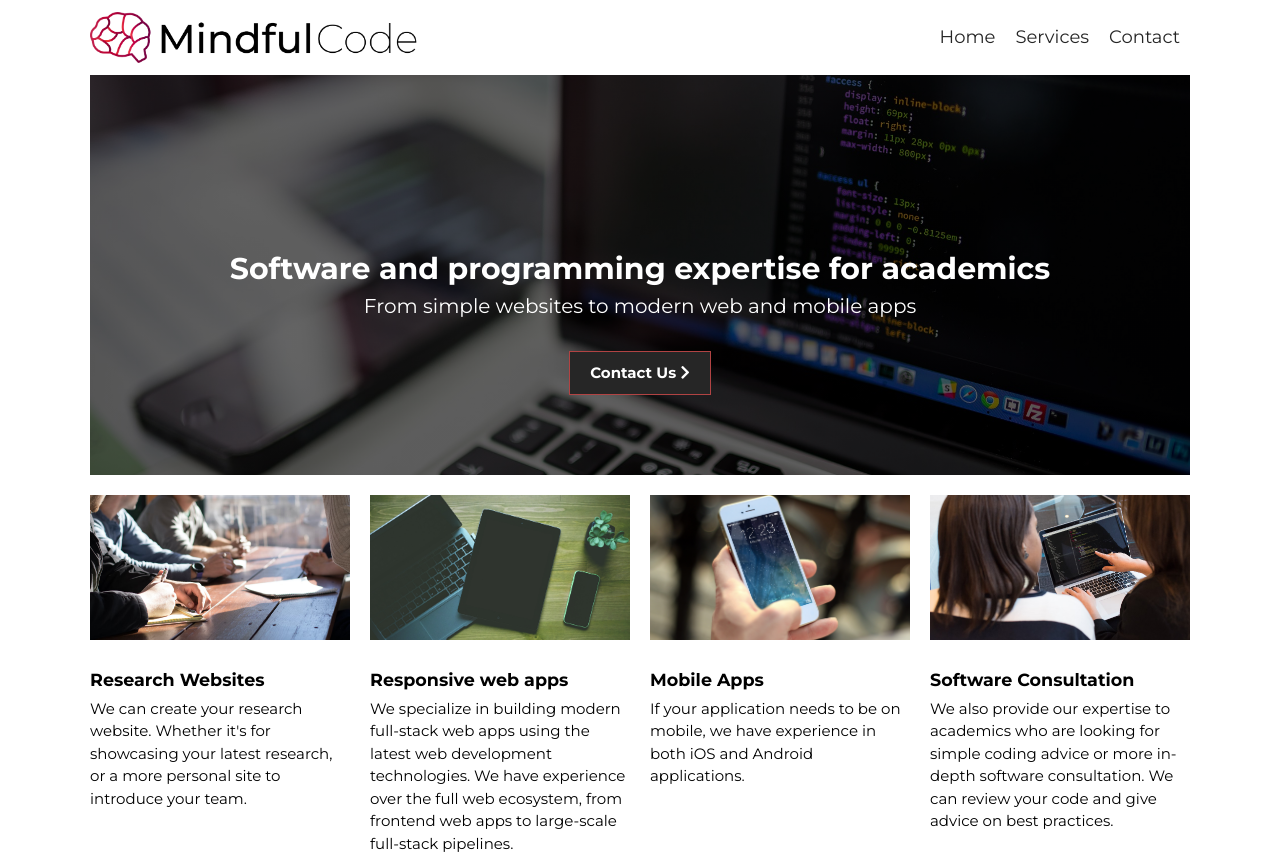
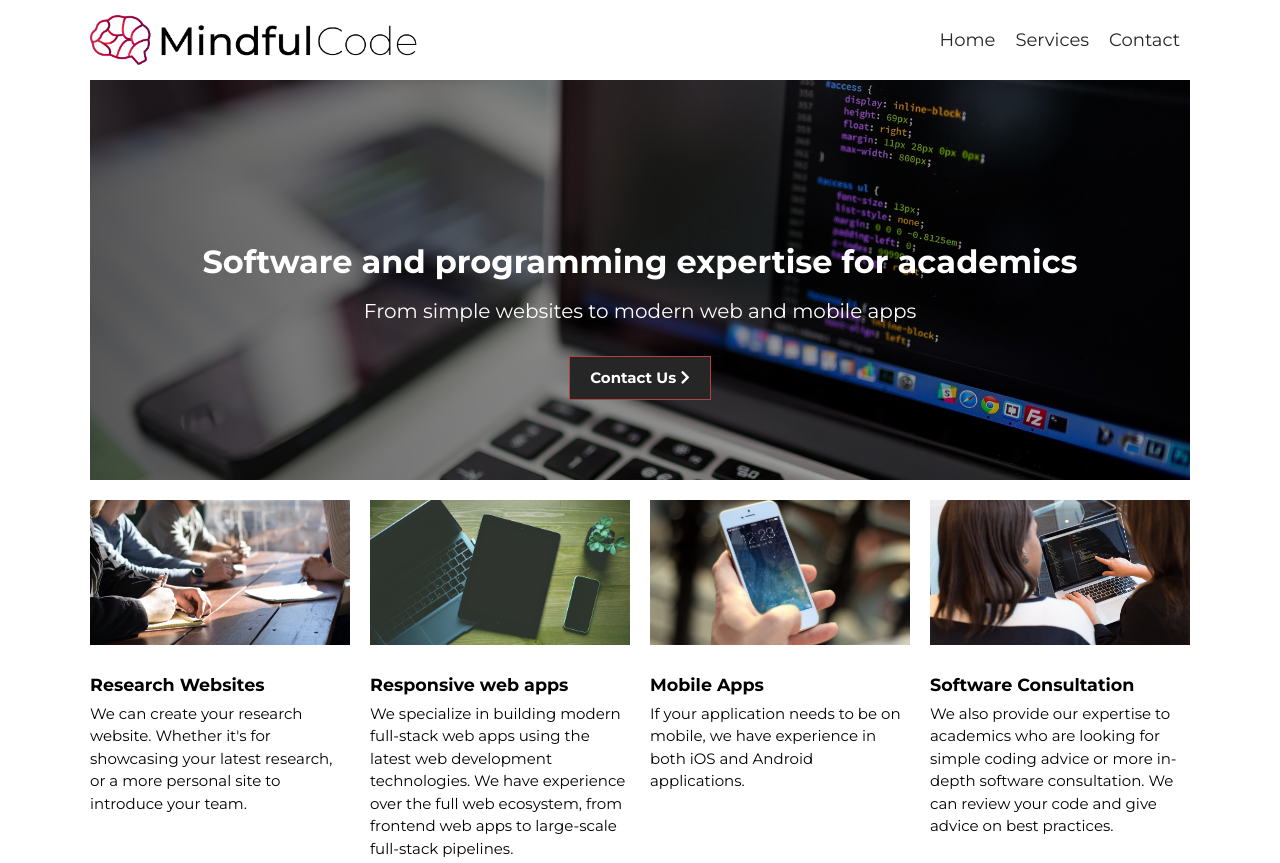
Before and after one commit to mindfulcodeuk/website, a plain HTML site: page src/index.html in a window 1280 px wide. Shown: the top 863 px of the page. Drawn offline with Linux system fonts and the light colour scheme.

Commit message:
minor style adjustments

```diff
--- a/src/styles/styles.css
+++ b/src/styles/styles.css
@@ -33,7 +33,7 @@ ul {
     display: flex;
     align-items: center;
     justify-content: space-between;
-    height: 75px;
+    height: 80px;
     padding: 20px 0;
     font-size: 15px;
 }
@@ -102,7 +102,7 @@ ul {
 .showcase {
     width: 100%;
     height: 400px;
-    background: linear-gradient(rgba(0, 0, 0, 0.6), rgba(0, 0, 0, 0.6)),
+    background: linear-gradient(90deg, rgba(0, 0, 0, 0.6), rgba(0, 0, 0, 0.2)),
         url("../assets/top-banner.jpg") no-repeat center center/cover;
     display: flex;
     flex-direction: column;
@@ -114,9 +114,13 @@ ul {
     color: white;
 }
 
-.showcase h2,
+.showcase h1,
 .showcase p {
     margin-bottom: 10px;
+}
+
+.showcase h1 {
+    font-size: 32px;
 }
 
 .showcase p {
```
